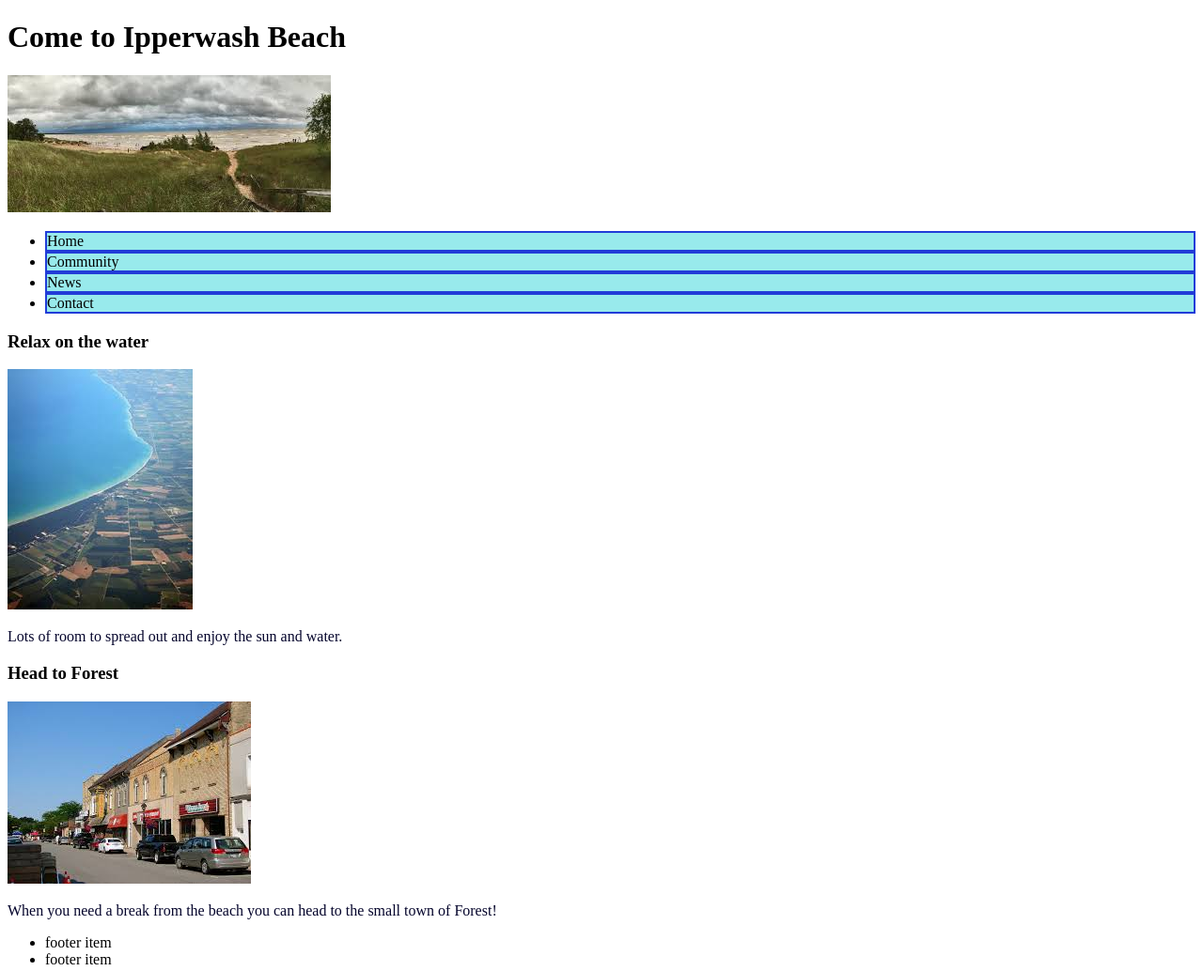
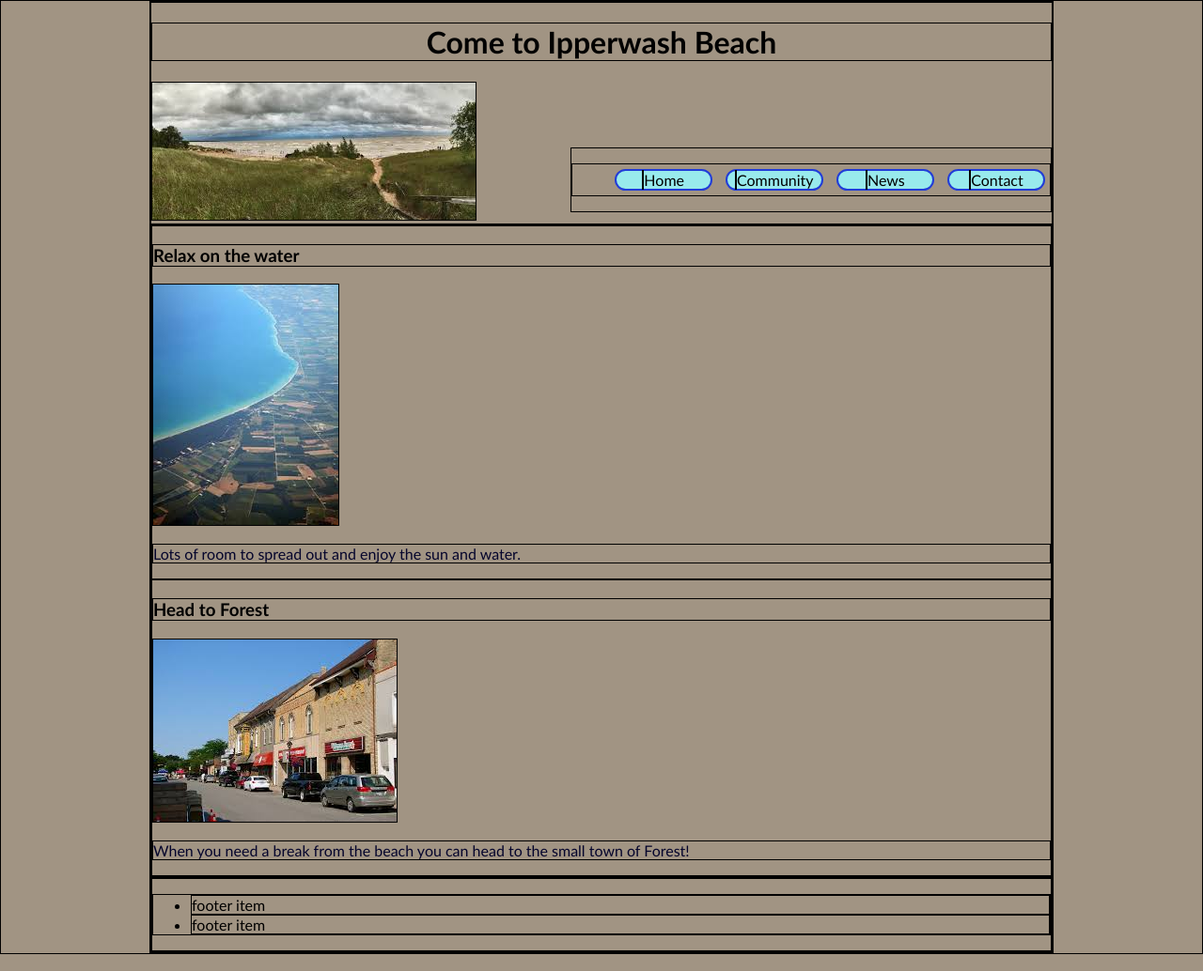
Before and after one commit to mdomeck/class-project, a plain HTML site: page index.html in a window 1280 px wide. Shown: the whole page at 94% size. Drawn offline with Linux system fonts and the light colour scheme.

Commit message:
Header upadet

```diff
--- a/style.css
+++ b/style.css
@@ -1,16 +1,36 @@
 /* Entire Document */
 
-/* *{
+*{
     border: 1px solid black
-} */
+}
 
 /* Header */
+header > h1 {
+    text-align: center;
+}
+
+header > nav {
+    float: right;
+    margin-top: 70px;
+}
+
 header > nav > ul > li {
     background-color: rgb(152, 234, 236);
     border: 2px solid rgb(33, 60, 216);
+    display: inline-block;
+    width: 100px;
+    border-radius: 25px;
+    margin: 5px;
+    text-align: center
 }
 
 /* Main */
+body {
+    margin: 0px auto;
+    width: 960px;
+    background-color: rgb(161, 148, 131);
+    font-family: 'Gill Sans', 'Gill Sans MT', Calibri, 'Trebuchet MS', sans-serif
+}
 
 
 /* Footer */
```
